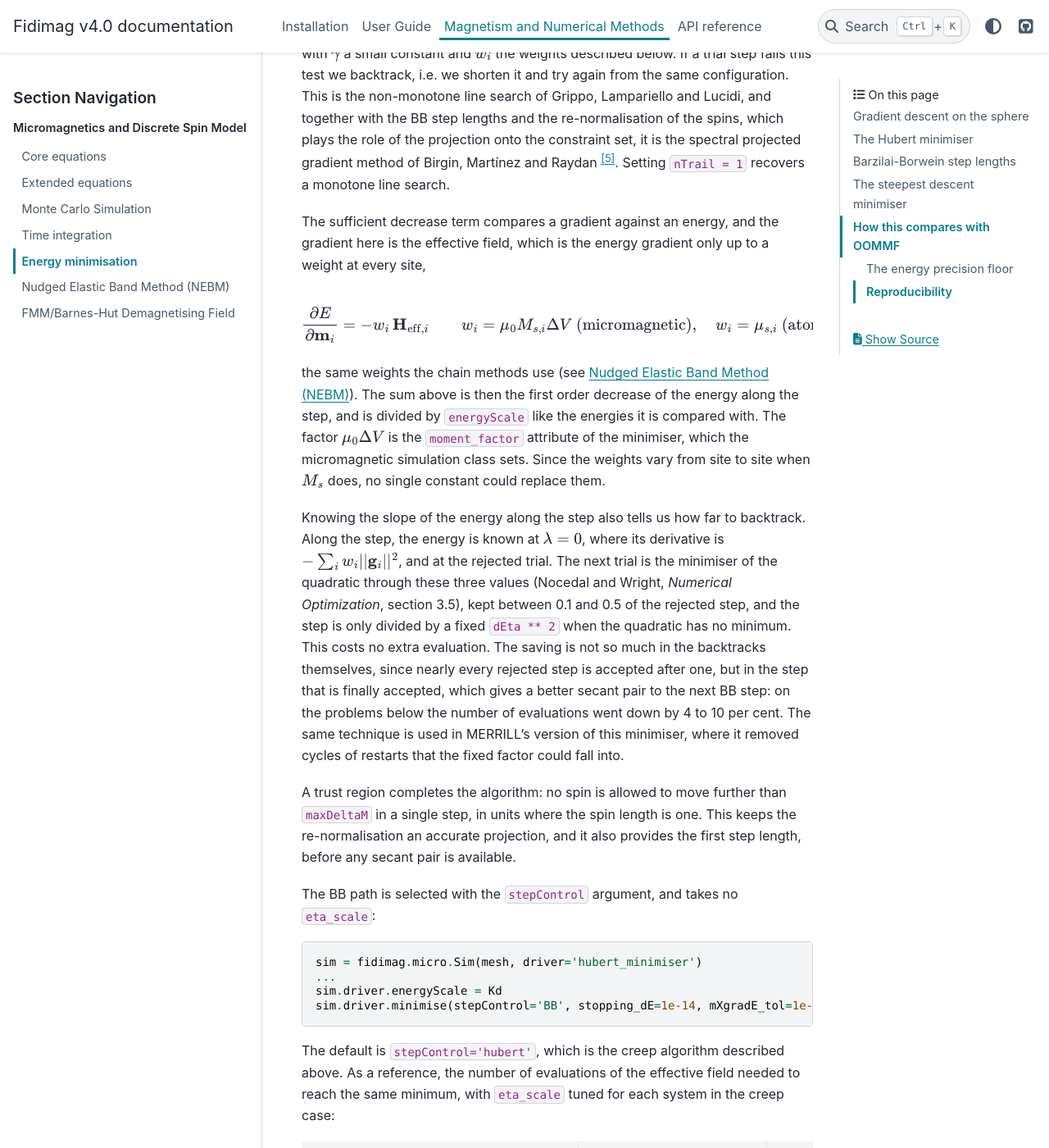
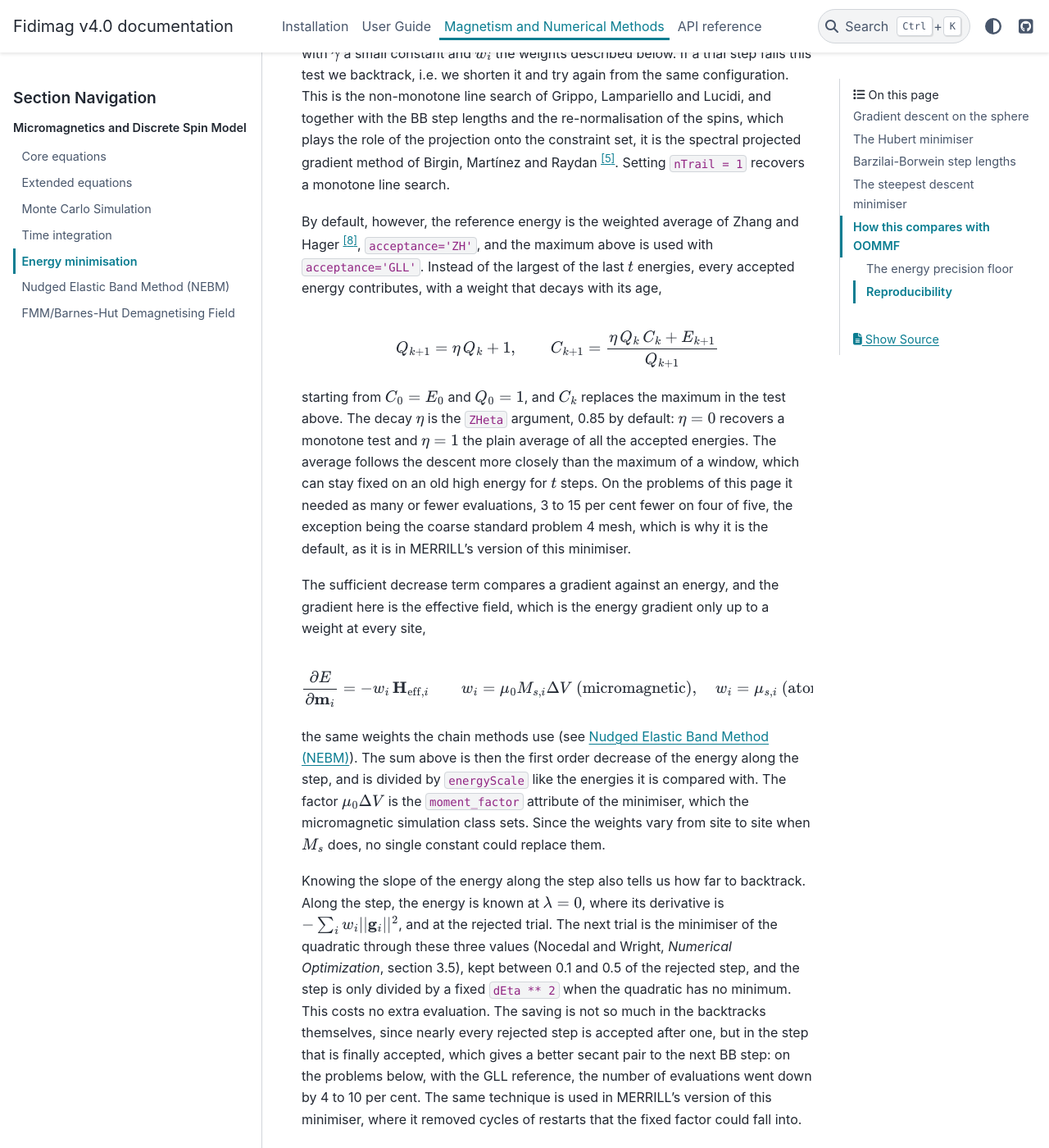
Before and after one commit to computationalmodelling/fidimag, a Sphinx documentation site: the page built from doc/physics_num_methods/energy_minimisation.rst, in a window 1280 px wide and 1400 px high, scrolled down 4726 px. Shown: the whole window at 82% size. Built offline with Sphinx 7.4.7 and the PyData theme 0.15.4, drawn with Linux system fonts in a browser that asks for light colours; pages that are not in the unit, such as notebooks, are missing from menus; some of the changed text lies outside the part shown.

Commit message:
hubert minimiser: Zhang and Hager reference for the BB acceptance test
The BB path takes an `acceptance` argument, 'ZH' (default) or 'GLL'. With
'ZH' the reference of the non-monotone test is the weighted average of all
the accepted energies of Zhang and Hager (SIAM J. Optim. 14, 1043, 2004),
C = (ZHeta Q C + E) / (ZHeta Q + 1), Q = ZHeta Q + 1, from C = E0, Q = 1,
instead of the largest of the last nTrail energies; ZHeta = 0.85 by default,
0 being monotone and 1 the plain average. Resets leave it unchanged, and
trailE still drives the stopping criterion. This follows MERRILL's HMBB.

Against GLL, in evaluations: 1D wall 133 -> 129, atomistic skyrmion
101 -> 88, skyrmion with demag about 5% fewer, fine SP4 mesh about 15% fewer
to 1e-6 A/m, coarse SP4 mesh unchanged within the run to run spread.

The docs describe the option and the reference, and the evaluation counts of
the tables are re-measured with the new default. On the fine SP4 mesh the BB
path now needs about as many evaluations as OOMMF's CG down to 1e-3 A/m
(slightly more at the loosest tolerances) and fewer below, so the text no
longer says it needs fewer at every tolerance. A test checks that ZH reaches
the same minimum as GLL. The benchmark script takes --acceptance=GLL|ZH.

Co-Authored-By: Claude Opus 5.5 <noreply@anthropic.com>

```diff
--- a/doc/physics_num_methods/energy_minimisation.rst
+++ b/doc/physics_num_methods/energy_minimisation.rst
@@ -224,6 +224,26 @@ role of the projection onto the constraint set, it is the spectral projected
 gradient method of Birgin, Martínez and Raydan [5]_. Setting ``nTrail = 1``
 recovers a monotone line search.
 
+By default, however, the reference energy is the weighted average of Zhang
+and Hager [8]_, ``acceptance='ZH'``, and the maximum above is used with
+``acceptance='GLL'``. Instead of the largest of the last
+:math:`t` energies, every accepted energy contributes, with a weight that
+decays with its age,
+
+.. math::
+    Q_{k+1} = \eta\, Q_{k} + 1, \qquad
+    C_{k+1} = \frac{\eta\, Q_{k}\, C_{k} + E_{k+1}}{Q_{k+1}}
+
+starting from :math:`C_{0}=E_{0}` and :math:`Q_{0}=1`, and :math:`C_{k}`
+replaces the maximum in the test above. The decay :math:`\eta` is the
+``ZHeta`` argument, 0.85 by default: :math:`\eta=0` recovers a monotone test
+and :math:`\eta=1` the plain average of all the accepted energies. The average
+follows the descent more closely than the maximum of a window, which can stay
+fixed on an old high energy for :math:`t` steps. On the problems of this page
+it needed as many or fewer evaluations, 3 to 15 per cent fewer on four of
+five, the exception being the coarse standard problem 4 mesh, which is why
+it is the default, as it is in MERRILL's version of this minimiser.
+
 The sufficient decrease term compares a gradient against an energy, and the
 gradient here is the effective field, which is the energy gradient only up to a
 weight at every site,
@@ -251,7 +271,8 @@ fixed ``dEta ** 2`` when the quadratic has no minimum. This costs no extra
 evaluation. The saving is not so much in the backtracks themselves, since
 nearly every rejected step is accepted after one, but in the step that is
 finally accepted, which gives a better secant pair to the next BB step: on the
-problems below the number of evaluations went down by 4 to 10 per cent. The
+problems below, with the GLL reference, the number of evaluations went down by
+4 to 10 per cent. The
 same technique is used in MERRILL's version of this minimiser, where it removed
 cycles of restarts that the fixed factor could fall into.
 
@@ -370,7 +391,7 @@ The BB path, ``stepControl='BB'``:
         repeat (backtracking):
             m_trial = m_last - lamb * g_last
             E_trial = energy(m_trial)
-            if E_trial <= max(trailE) - gamma*lamb*slope:  # GLL accept
+            if E_trial <= Eref - gamma*lamb*slope:     # Eref: max(trailE), or C_ZH
                 break
             lamb = quadratic_min(lamb, E_trial, slope)  # backtrack, in [0.1, 0.5] lamb
             if too many backtracks:                    # reset
@@ -394,7 +415,7 @@ The BB path, ``stepControl='BB'``:
 
         start   [label="Start", shape=oval, fillcolor="#dfe8d8"];
         init    [label="Initialise\ng_last = tangential gradient at m0\nη = η0 = maxΔm / max|g_last|"];
-        cap     [label="Trust region\nλ = min(η, maxΔm / max|g_last|)\nE_ref = max(trailE)"];
+        cap     [label="Trust region\nλ = min(η, maxΔm / max|g_last|)\nE_ref = max(trailE), or C_ZH"];
         trial   [label="Trial step\nm = m_last − λ g_last,  normalise"];
         eval    [label="Evaluate H_eff\nΔE as a sum over sites"];
         gll     [label="E ≤ E_ref − γ λ Σ w |g_last|² ?", shape=diamond,
@@ -627,13 +648,15 @@ and on 10000 cells of 2.5 nm:
 torque (A/m)          1e-1   1e-2   1e-3   1e-4   1e-5   1e-6
 ===================  =====  =====  =====  =====  =====  =====
 OOMMF CG               728    826    936   1050   1156   1278
-Fidimag BB             639    680    794    837    885   1008
+Fidimag BB             758    842    940    982   1001   1036
 Fidimag SD            2528   3013   3507   3991   4490   5000
 ===================  =====  =====  =====  =====  =====  =====
 
-The Barzilai-Borwein path of the Hubert class needs fewer evaluations than the
-conjugate gradient at every tolerance, by about a third on the coarse mesh and
-a fifth on the fine one, and it keeps going well past the last row, to
+The Barzilai-Borwein path of the Hubert class needs about a third fewer
+evaluations than the conjugate gradient at every tolerance on the coarse mesh.
+On the fine one it needs about as many down to :math:`10^{-3}` A/m, and fewer
+below, a fifth fewer at :math:`10^{-6}`, and it keeps going well past the last
+row, to
 :math:`2\times10^{-10}` A/m on the coarse mesh. It carries a conjugate
 direction, a trust region and a non-monotone line search that the steepest
 descent does not.
@@ -870,3 +893,7 @@ micromagnetic answer is compared with an analytical prediction.
 
 .. [7] Absil, P.-A., Mahony, R. & Sepulchre, R. *Optimization Algorithms on
    Matrix Manifolds*. Princeton University Press (2008)
+
+.. [8] Zhang, H. & Hager, W. W. *A nonmonotone line search technique and its
+   application to unconstrained optimization*. SIAM J. Optim. 14, 1043–1056
+   (2004)
```
Also changed, not shown: other parts of doc/physics_num_methods/energy_minimisation.rst (+2 -2 lines), 3 other files.
